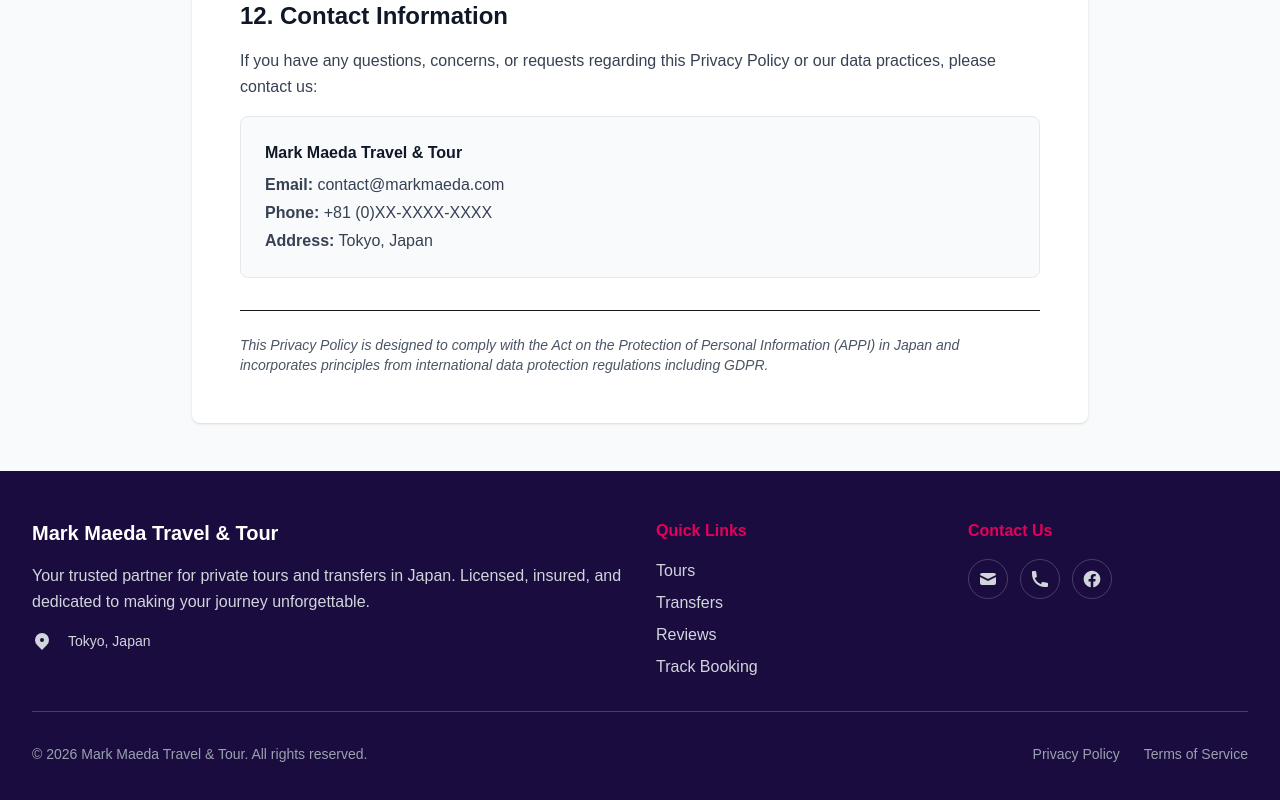
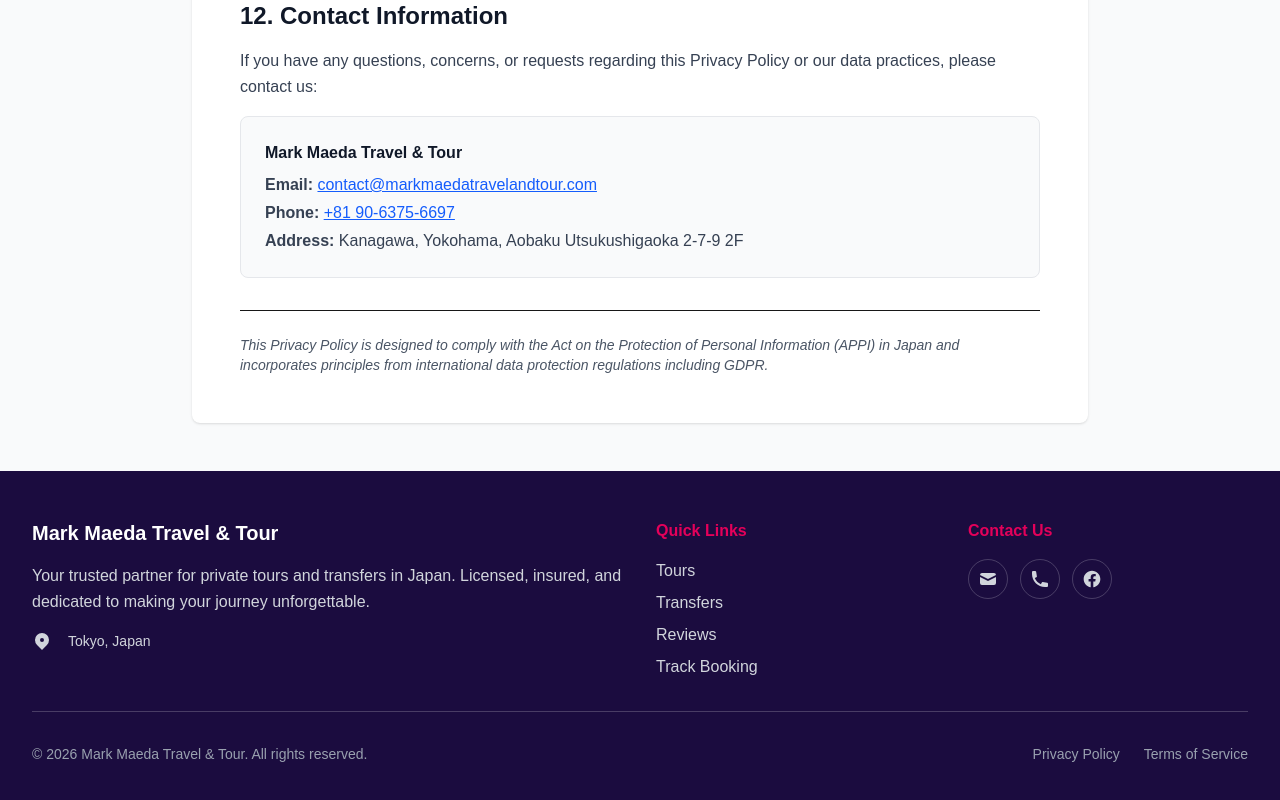
Before and after one commit to web-sushi/mark-maeda-travel-tour, a Next.js app: page /privacy in a window 1280 px wide. Shown: the part 3958-4758 px from the top of the page. Built offline with nearby package versions, Linux system fonts and the light colour scheme; no server answers.

Commit message:
updates on the privacy and terms

```diff
--- a/src/app/(legal)/privacy/page.tsx
+++ b/src/app/(legal)/privacy/page.tsx
@@ -3,9 +3,9 @@
 
 // PLACEHOLDER BUSINESS DETAILS - Replace with actual information before going live
 const BUSINESS_NAME = "Mark Maeda Travel & Tour";
-const BUSINESS_EMAIL = "contact@markmaeda.com";
-const BUSINESS_PHONE = "+81 (0)XX-XXXX-XXXX";
-const BUSINESS_ADDRESS = "Tokyo, Japan";
+const BUSINESS_EMAIL = "contact@markmaedatravelandtour.com";
+const BUSINESS_PHONE = "+81 90-6375-6697";
+const BUSINESS_ADDRESS = "Kanagawa, Yokohama, Aobaku Utsukushigaoka 2-7-9 2F";
 const LAST_UPDATED = "February 2026";
 
 export const metadata: Metadata = {
@@ -225,10 +225,16 @@
             <div className="bg-gray-50 rounded-lg p-6 border border-gray-200">
               <p className="text-gray-900 font-semibold mb-2">{BUSINESS_NAME}</p>
               <p className="text-gray-700 mb-1">
-                <strong>Email:</strong> {BUSINESS_EMAIL}
+                <strong>Email:</strong>{" "}
+                <a href="mailto:contact@markmaedatravelandtour.com" className="text-blue-600 hover:text-blue-800 underline">
+                  {BUSINESS_EMAIL}
+                </a>
               </p>
               <p className="text-gray-700 mb-1">
-                <strong>Phone:</strong> {BUSINESS_PHONE}
+                <strong>Phone:</strong>{" "}
+                <a href="tel:+819063756697" className="text-blue-600 hover:text-blue-800 underline">
+                  {BUSINESS_PHONE}
+                </a>
               </p>
               <p className="text-gray-700">
                 <strong>Address:</strong> {BUSINESS_ADDRESS}
--- a/src/app/(legal)/terms/page.tsx
+++ b/src/app/(legal)/terms/page.tsx
@@ -3,9 +3,9 @@
 
 // PLACEHOLDER BUSINESS DETAILS - Replace with actual information before going live
 const BUSINESS_NAME = "Mark Maeda Travel & Tour";
-const BUSINESS_EMAIL = "contact@markmaeda.com";
-const BUSINESS_PHONE = "+81 (0)XX-XXXX-XXXX";
-const BUSINESS_ADDRESS = "Tokyo, Japan";
+const BUSINESS_EMAIL = "contact@markmaedatravelandtour.com";
+const BUSINESS_PHONE = "+81 90-6375-6697";
+const BUSINESS_ADDRESS = "Kanagawa, Yokohama, Aobaku Utsukushigaoka 2-7-9 2F";
 const LAST_UPDATED = "February 2026";
 
 // PLACEHOLDER CANCELLATION POLICY - Adjust percentages and timeframes as needed
@@ -336,10 +336,16 @@
             <div className="bg-gray-50 rounded-lg p-6 border border-gray-200">
               <p className="text-gray-900 font-semibold mb-2">{BUSINESS_NAME}</p>
               <p className="text-gray-700 mb-1">
-                <strong>Email:</strong> {BUSINESS_EMAIL}
+                <strong>Email:</strong>{" "}
+                <a href="mailto:contact@markmaedatravelandtour.com" className="text-blue-600 hover:text-blue-800 underline">
+                  {BUSINESS_EMAIL}
+                </a>
               </p>
               <p className="text-gray-700 mb-1">
-                <strong>Phone:</strong> {BUSINESS_PHONE}
+                <strong>Phone:</strong>{" "}
+                <a href="tel:+819063756697" className="text-blue-600 hover:text-blue-800 underline">
+                  {BUSINESS_PHONE}
+                </a>
               </p>
               <p className="text-gray-700">
                 <strong>Address:</strong> {BUSINESS_ADDRESS}
```
